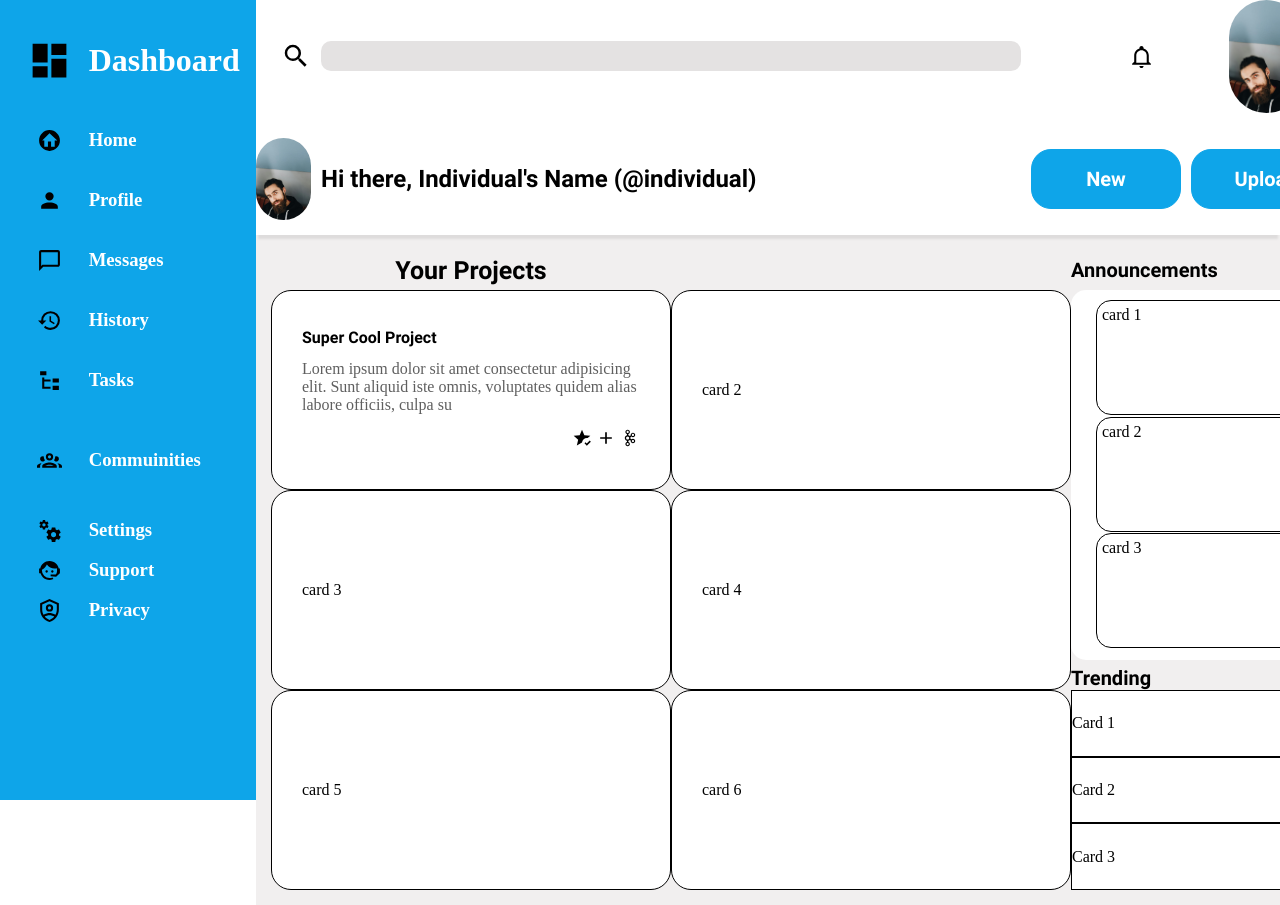
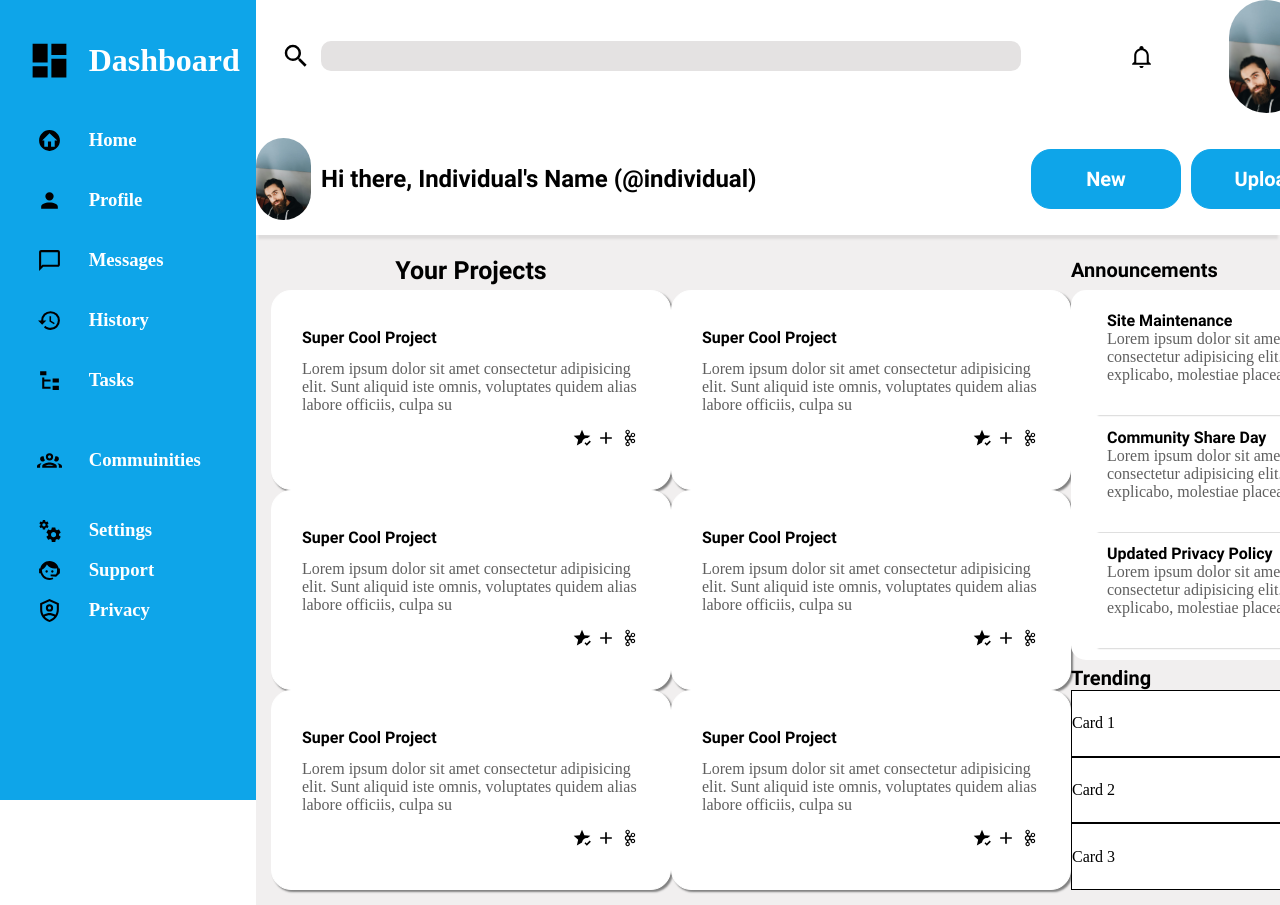
Before and after one commit to brandon-parkerson/admin-dashboard, a plain HTML site: page index.html in a window 1280 px wide. Shown: the top 905 px of the page. Drawn offline with Linux system fonts and the light colour scheme.

Commit message:
Add card content and icons.

```diff
--- a/index.html
+++ b/index.html
@@ -54,18 +54,75 @@
                 <img src="logos/apache-kafka.svg" alt="apache" class="apache">
             </div>
         </div>
-        <div class="card card-2">card 2</div>
-        <div class="card card-3">card 3</div>
-        <div class="card card-4">card 4</div>
-        <div class="card card-5">card 5</div>
-        <div class="card card-6">card 6</div>
+        <div class="card card-2">
+            <p style="font-family: boldFont;">Super Cool Project</p>
+            <p style="font-family: myFont; color: rgb(95, 95, 95);">Lorem ipsum dolor sit amet consectetur adipisicing elit. Sunt aliquid iste
+                omnis, voluptates quidem alias labore officiis, culpa su</p>
+            <div class="card-logos">
+                <img src="logos/star-check.svg" alt="save" class="star">
+                <img src="logos/plus.svg" alt="plus" class="plus">
+                <img src="logos/apache-kafka.svg" alt="apache" class="apache">
+            </div>
+        </div>
+        <div class="card card-3">
+            <p style="font-family: boldFont;">Super Cool Project</p>
+            <p style="font-family: myFont; color: rgb(95, 95, 95);">Lorem ipsum dolor sit amet consectetur adipisicing elit. Sunt aliquid iste
+                omnis, voluptates quidem alias labore officiis, culpa su</p>
+            <div class="card-logos">
+                <img src="logos/star-check.svg" alt="save" class="star">
+                <img src="logos/plus.svg" alt="plus" class="plus">
+                <img src="logos/apache-kafka.svg" alt="apache" class="apache">
+            </div>
+        </div>
+        <div class="card card-4">
+            <p style="font-family: boldFont;">Super Cool Project</p>
+            <p style="font-family: myFont; color: rgb(95, 95, 95);">Lorem ipsum dolor sit amet consectetur adipisicing elit. Sunt aliquid iste
+                omnis, voluptates quidem alias labore officiis, culpa su</p>
+            <div class="card-logos">
+                <img src="logos/star-check.svg" alt="save" class="star">
+                <img src="logos/plus.svg" alt="plus" class="plus">
+                <img src="logos/apache-kafka.svg" alt="apache" class="apache">
+            </div>
+        </div>
+        <div class="card card-5">
+            <p style="font-family: boldFont;">Super Cool Project</p>
+            <p style="font-family: myFont; color: rgb(95, 95, 95);">Lorem ipsum dolor sit amet consectetur adipisicing elit. Sunt aliquid iste
+                omnis, voluptates quidem alias labore officiis, culpa su</p>
+            <div class="card-logos">
+                <img src="logos/star-check.svg" alt="save" class="star">
+                <img src="logos/plus.svg" alt="plus" class="plus">
+                <img src="logos/apache-kafka.svg" alt="apache" class="apache">
+            </div>
+        </div>
+        <div class="card card-6">
+            <p style="font-family: boldFont;">Super Cool Project</p>
+            <p style="font-family: myFont; color: rgb(95, 95, 95);">Lorem ipsum dolor sit amet consectetur adipisicing elit. Sunt aliquid iste
+                omnis, voluptates quidem alias labore officiis, culpa su</p>
+            <div class="card-logos">
+                <img src="logos/star-check.svg" alt="save" class="star">
+                <img src="logos/plus.svg" alt="plus" class="plus">
+                <img src="logos/apache-kafka.svg" alt="apache" class="apache">
+            </div>
+        </div>
 
 
         <p style="font-family: boldFont; font-size: 20px;" class="ann">Announcements</p>
         <div class="announcements-cards">
-            <div class="ann-card-1 ann-card">card 1</div>
-            <div class="ann-card-2 ann-card">card 2</div>
-            <div class="ann-card-3 ann-card">card 3</div>
+            <div class="ann-card-1 ann-card">
+                <p style="font-family: boldFont;">Site Maintenance</p>
+                <p style="font-family: myFont; color: rgb(95, 95, 95);">Lorem ipsum dolor sit amet consectetur
+                    adipisicing elit. Dolor explicabo, molestiae placeat eaq</p>
+            </div>
+            <div class="ann-card-2 ann-card">
+                <p style="font-family: boldFont;">Community Share Day</p>
+                <p style="font-family: myFont; color: rgb(95, 95, 95);">Lorem ipsum dolor sit amet consectetur
+                    adipisicing elit. Dolor explicabo, molestiae placeat eaq</p>
+            </div>
+            <div class="ann-card-3 ann-card">
+                <p style="font-family: boldFont;">Updated Privacy Policy</p>
+                <p style="font-family: myFont; color: rgb(95, 95, 95);">Lorem ipsum dolor sit amet consectetur
+                    adipisicing elit. Dolor explicabo, molestiae placeat eaq</p>
+            </div>
         </div>
         <p class="trending">Trending</p>
         <div class="trending-cards">
--- a/style.css
+++ b/style.css
@@ -241,10 +241,10 @@ h2 {
     width: 250px;
     border: 1px solid black;
     background-color: white;
-    padding: 5px;
+    padding: 10px;
     font-family: myFont;
-    border-radius: 15px;
-
+    border: 1px solid white;
+    box-shadow: 0 2px 2px -2px rgb(155, 155, 155);
 }
 .card-logos {
     justify-self: end;
@@ -272,6 +272,8 @@ h2 {
     font-family: myFont;
     display: grid;
     align-items: center;
+    border: 1px solid white;
+    box-shadow: 2px 2px 2px grey;
 }
 .card-6 {
     grid-column: 2 / 3;
```
